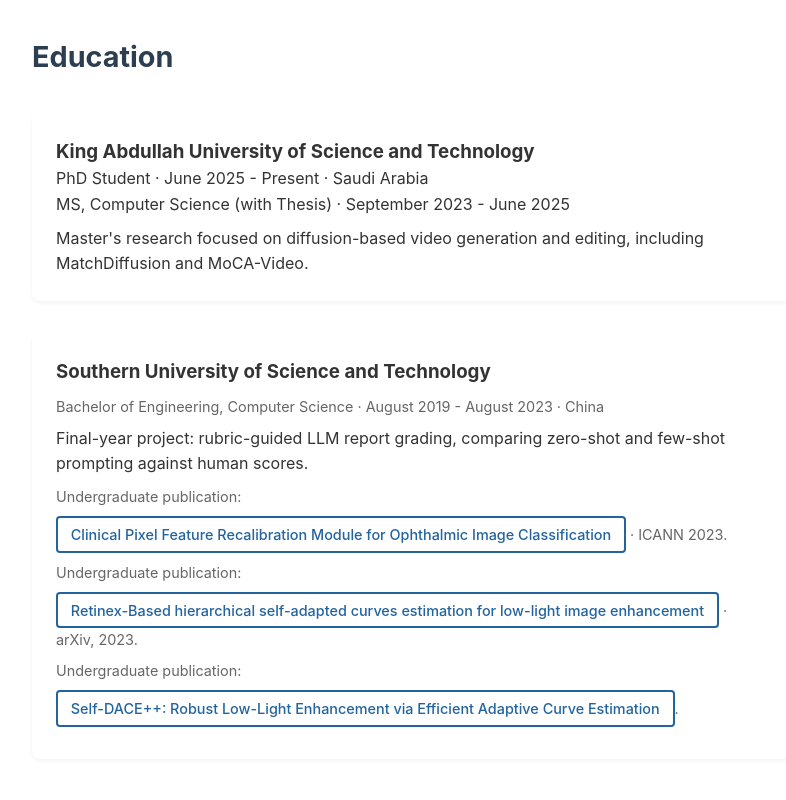
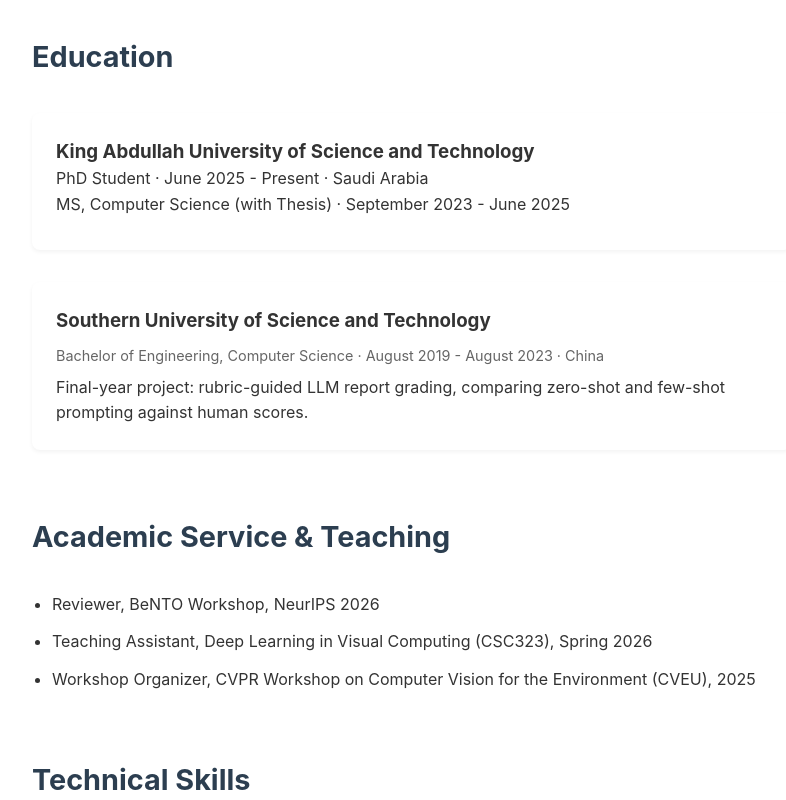
Before and after one commit to ZhangT-tech/ZhangT-tech.github.io, a plain HTML site: page index.html in a window 1280 px wide. Shown: the part 2655-3455 px from the top of the page, without its empty margins (228-1014 px from the left). Drawn offline with Linux system fonts and the light colour scheme.

Commit message:
Remove undergraduate publications and simplify education details

```diff
--- a/index.html
+++ b/index.html
@@ -48,7 +48,7 @@
                 <div class="paper-details">
                 <h3><a href="https://arxiv.org/abs/2506.01004" target="_blank" rel="noopener noreferrer">MoCA-Video: Motion-Aware Concept Alignment for Consistent Video Editing</a></h3>
                 <p class="publication-meta"><span class="highlight-name">T Zhang</span>, JC Leon Alcazar, B Ghanem</p>
-                <p class="publication-meta">arXiv preprint, 2025</p>
+                <p class="publication-meta">preprint, 2025</p>
 
                 </div>
             </article>
@@ -112,15 +112,11 @@
                 <h3>King Abdullah University of Science and Technology</h3>
                 <p>PhD Student · June 2025 - Present · Saudi Arabia</p>
                 <p class="education-item">MS, Computer Science (with Thesis) · September 2023 - June 2025</p>
-                <p>Master's research focused on diffusion-based video generation and editing, including MatchDiffusion and MoCA-Video.</p>
             </article>
             <article class="publication-item">
                 <h3>Southern University of Science and Technology</h3>
                 <p class="publication-meta">Bachelor of Engineering, Computer Science · August 2019 - August 2023 · China</p>
                 <p>Final-year project: rubric-guided LLM report grading, comparing zero-shot and few-shot prompting against human scores.</p>
-                <p class="publication-meta">Undergraduate publication: <a href="https://link.springer.com/book/10.1007/978-3-031-44216-2" target="_blank" rel="noopener noreferrer">Clinical Pixel Feature Recalibration Module for Ophthalmic Image Classification</a> · ICANN 2023.</p>
-                <p class="publication-meta">Undergraduate publication: <a href="https://arxiv.org/abs/2308.08197" target="_blank" rel="noopener noreferrer">Retinex-Based hierarchical self-adapted curves estimation for low-light image enhancement</a> · arXiv, 2023.</p>
-                <p class="publication-meta">Undergraduate publication: <a href="https://scholar.google.com/citations?view_op=view_citation&amp;hl=en&amp;user=1eaWNBoAAAAJ&amp;citation_for_view=1eaWNBoAAAAJ:IjCSPb-OGe4C" target="_blank" rel="noopener noreferrer">Self-DACE++: Robust Low-Light Enhancement via Efficient Adaptive Curve Estimation</a>.</p>
             </article>
         </section>
 
```
